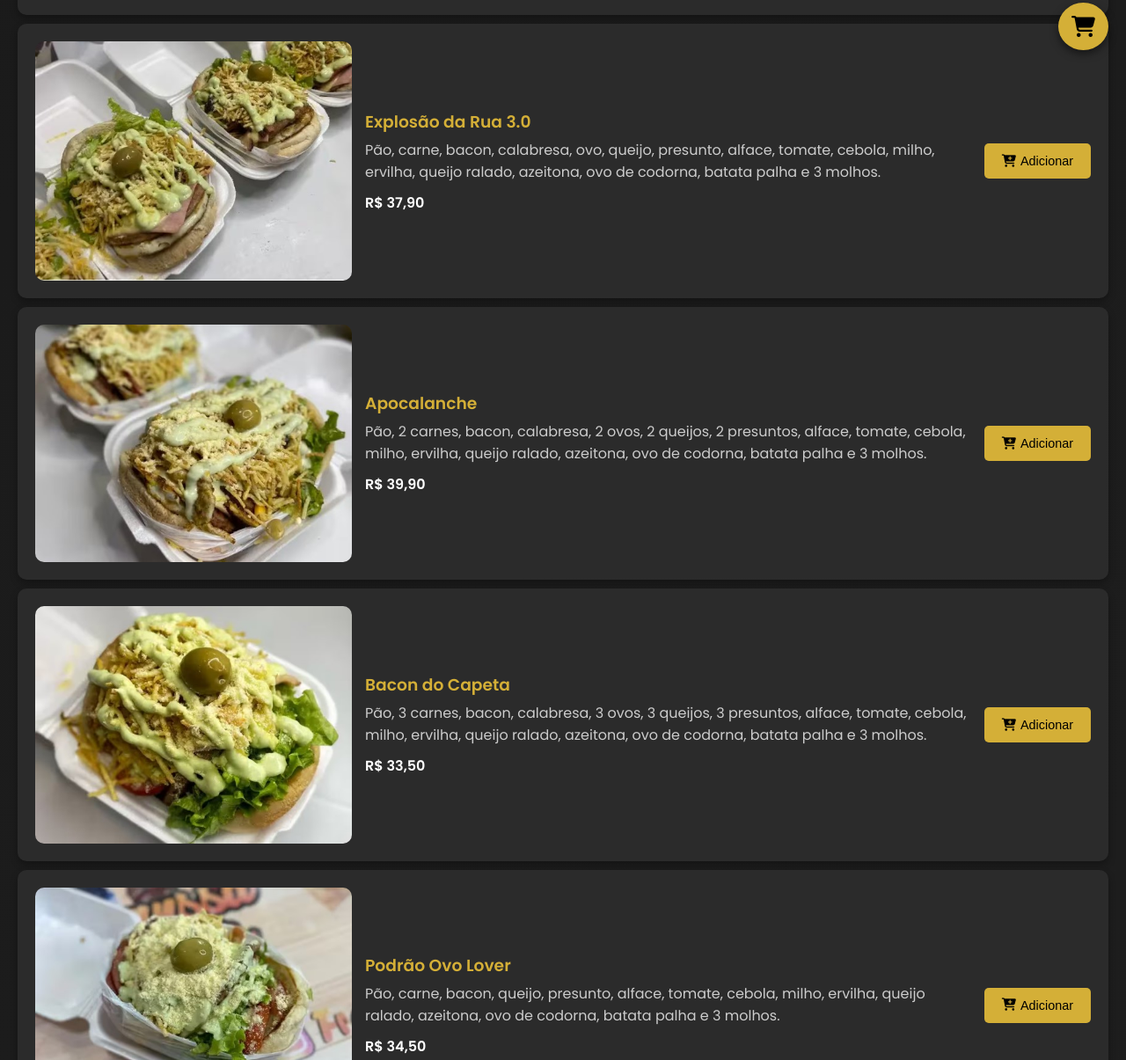
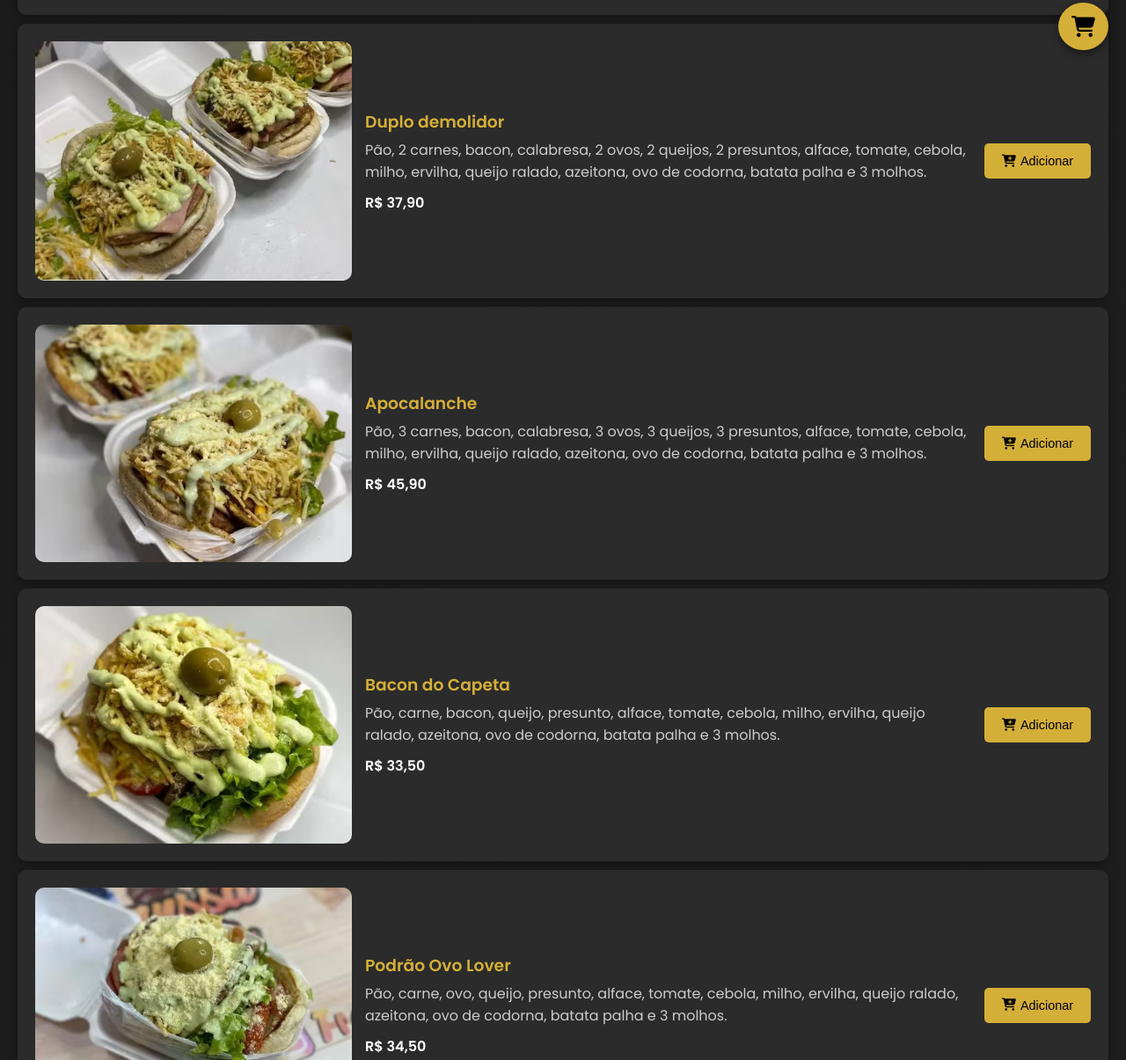
Before and after one commit to 200285202/hamburgueria, a plain HTML site: page index.html in a window 1280 px wide. Shown: the part 723-1928 px from the top of the page at 88% size. Drawn offline with nearby package versions, Linux system fonts and the light colour scheme.

Commit message:
Update index.html

```diff
--- a/index.html
+++ b/index.html
@@ -395,18 +395,18 @@
             <div class="item">
                 <img src="bur2.jpg" alt="Hamburguer Podrão">
                 <div class="item-details">
-                    <h3>Explosão da Rua 3.0</h3>
-                    <p>Pão, carne, bacon, calabresa, ovo, queijo, presunto, alface, tomate, cebola, milho, ervilha, queijo ralado, azeitona, ovo de codorna, batata palha e 3 molhos.</p>
+                    <h3>Duplo demolidor</h3>
+                    <p>Pão, 2 carnes, bacon, calabresa, 2 ovos, 2 queijos, 2 presuntos, alface, tomate, cebola, milho, ervilha, queijo ralado, azeitona, ovo de codorna, batata palha e 3 molhos.</p>
                     <span>R$ 37,90</span>
                 </div>
-                <button onclick="openModal('Explosão da Rua 3.0', 37.90)"><i class="fas fa-cart-plus"></i> Adicionar</button>
+                <button onclick="openModal('Duplo demolidor', 37.90)"><i class="fas fa-cart-plus"></i> Adicionar</button>
             </div>
             <div class="item">
                 <img src="bur3.jpg" alt="Hamburguer Podrão">
                 <div class="item-details">
                     <h3>Apocalanche</h3>
-                    <p>Pão, 2 carnes, bacon, calabresa, 2 ovos, 2 queijos, 2 presuntos, alface, tomate, cebola, milho, ervilha, queijo ralado, azeitona, ovo de codorna, batata palha e 3 molhos.</p>
-                    <span>R$ 39,90</span>
+                    <p>Pão, 3 carnes, bacon, calabresa, 3 ovos, 3 queijos, 3 presuntos, alface, tomate, cebola, milho, ervilha, queijo ralado, azeitona, ovo de codorna, batata palha e 3 molhos.</p>
+                    <span>R$ 45,90</span>
                 </div>
                 <button onclick="openModal('Apocalanche', 39.90)"><i class="fas fa-cart-plus"></i> Adicionar</button>
             </div>
@@ -414,7 +414,7 @@
                 <img src="bur4.jpg" alt="Hamburguer Podrão">
                 <div class="item-details">
                     <h3>Bacon do Capeta</h3>
-                    <p>Pão, 3 carnes, bacon, calabresa, 3 ovos, 3 queijos, 3 presuntos, alface, tomate, cebola, milho, ervilha, queijo ralado, azeitona, ovo de codorna, batata palha e 3 molhos.</p>
+                    <p>Pão, carne, bacon, queijo, presunto, alface, tomate, cebola, milho, ervilha, queijo ralado, azeitona, ovo de codorna, batata palha e 3 molhos.</p>
                     <span>R$ 33,50</span>
                 </div>
                 <button onclick="openModal('Bacon do Capeta', 33.50)"><i class="fas fa-cart-plus"></i> Adicionar</button>
@@ -423,7 +423,7 @@
                 <img src="bur5.jpg" alt="Hamburguer Podrão">
                 <div class="item-details">
                     <h3>Podrão Ovo Lover</h3>
-                    <p>Pão, carne, bacon, queijo, presunto, alface, tomate, cebola, milho, ervilha, queijo ralado, azeitona, ovo de codorna, batata palha e 3 molhos.</p>
+                    <p>Pão, carne, ovo, queijo, presunto, alface, tomate, cebola, milho, ervilha, queijo ralado, azeitona, ovo de codorna, batata palha e 3 molhos.</p>
                     <span>R$ 34,50</span>
                 </div>
                 <button onclick="openModal('Podrão Ovo Lover', 34.50)"><i class="fas fa-cart-plus"></i> Adicionar</button>
```
